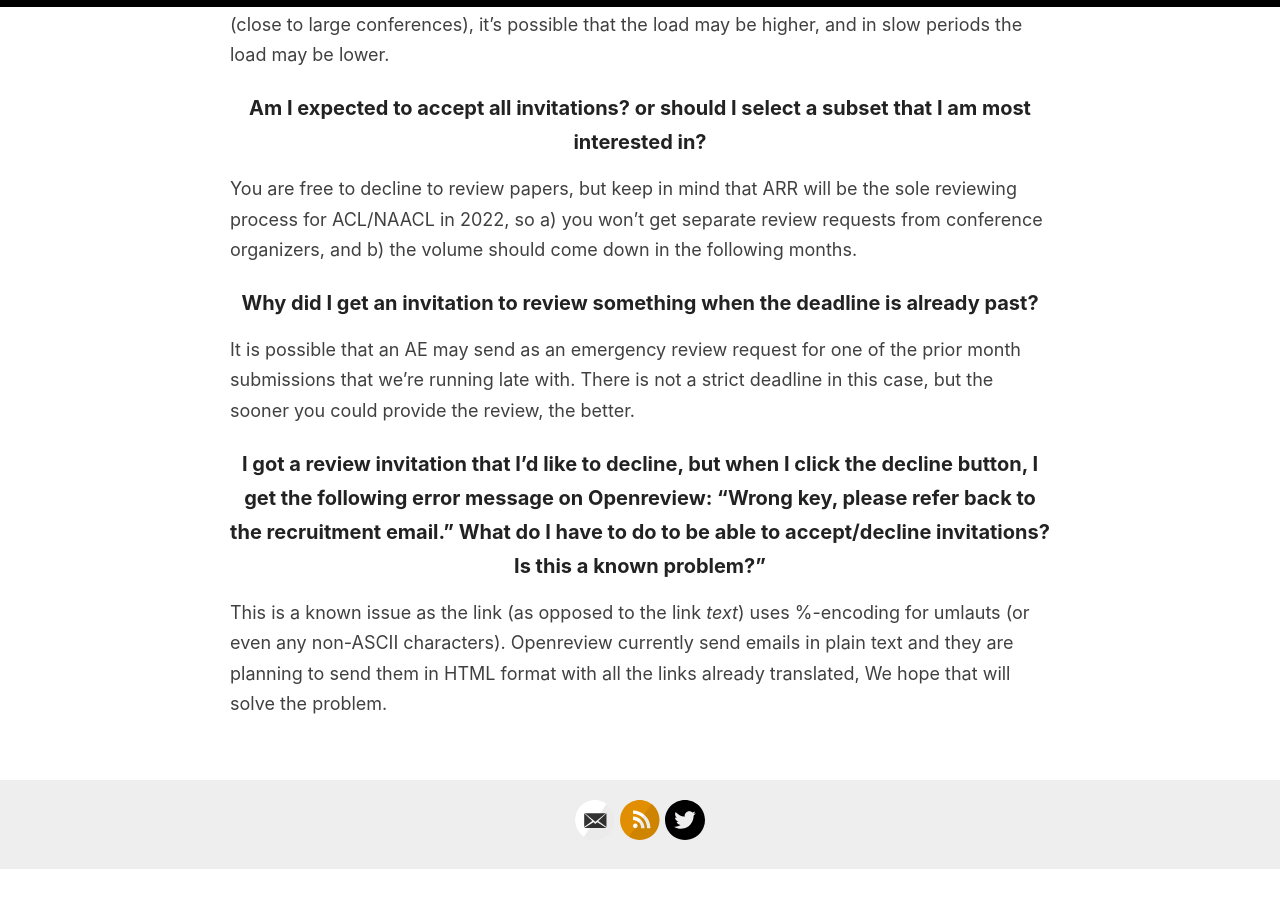
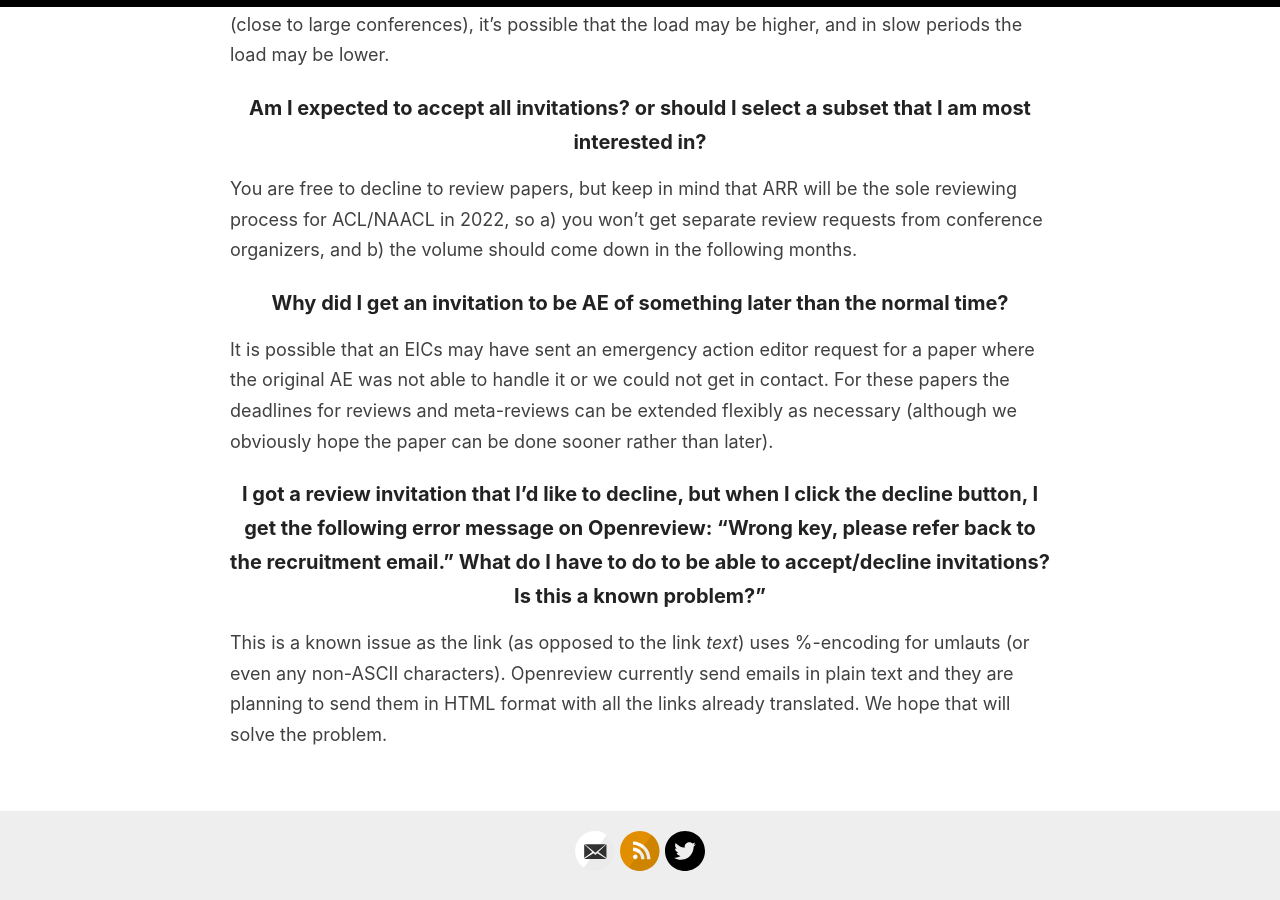
Before and after one commit to amitmerchant1990/reverie, a Jekyll site: the page built from aes.md, in a window 1280 px wide and 900 px high, scrolled down 5773 px. Built offline with Jekyll 4.4.1, drawn with Linux system fonts in a browser that asks for light colours; before the commit the page ends 6643 px from its top, so only the background shows below that; some of the changed text lies outside the part shown.

Commit message:
Fixed comments

```diff
--- a/aes.md
+++ b/aes.md
@@ -44,7 +44,7 @@ See the [dates and venues](/dates) page.
 ### How can I communicate with reviewers?
 You may communicate with reviewers using the discussion forum or by sending them email directly (reviewers and AEs are not blind to each-other).
 
-To send a note via the discussion forum In OpenReview, you can use a button labeled "Official Comment" at the top of the paper forum.
+To send a note via the discussion forum in OpenReview, you can use a button labeled "Official Comment" at the top of the paper forum.
 Click on it to open a message form. You can select to exclusively message certain sub-groups, e.g. only reviewer 2.
 
 ### Who contacts reviewers to kick off reviewing?
@@ -137,8 +137,8 @@ We aim for the average monthly load in any given month to be 1-2 papers, but in
 ### Am I expected to accept all invitations? or should I select a subset that I am most interested in?
 You are free to decline to review papers, but keep in mind that ARR will be the sole reviewing process for ACL/NAACL in 2022, so a) you won't get separate review requests from conference organizers, and b) the volume should come down in the following months.
 
-### Why did I get an invitation to review something when the deadline is already past?
-It is possible that an AE may send as an emergency review request for one of the prior month submissions that we're running late with. There is not a strict deadline in this case, but the sooner you could provide the review, the better.
+### Why did I get an invitation to be AE of something later than the normal time?
+It is possible that an EICs may have sent an emergency action editor request for a paper where the original AE was not able to handle it or we could not get in contact. For these papers the deadlines for reviews and meta-reviews can be extended flexibly as necessary (although we obviously hope the paper can be done sooner rather than later).
 
 ### I got a review invitation that I’d like to decline, but when I click the decline button, I get the following error message on Openreview: "Wrong key, please refer back to the recruitment email." What do I have to do to be able to accept/decline invitations? Is this a known problem?"
-This is a known issue as the link (as opposed to the link *text*) uses %-encoding for umlauts (or even any non-ASCII characters). Openreview currently send emails in plain text and they are planning to send them in HTML format with all the links already translated, We hope that will solve the problem.
+This is a known issue as the link (as opposed to the link *text*) uses %-encoding for umlauts (or even any non-ASCII characters). Openreview currently send emails in plain text and they are planning to send them in HTML format with all the links already translated. We hope that will solve the problem.
```
Also changed, not shown: authors.md (+1 -1 lines), reviewers.md (+2 -2 lines).
